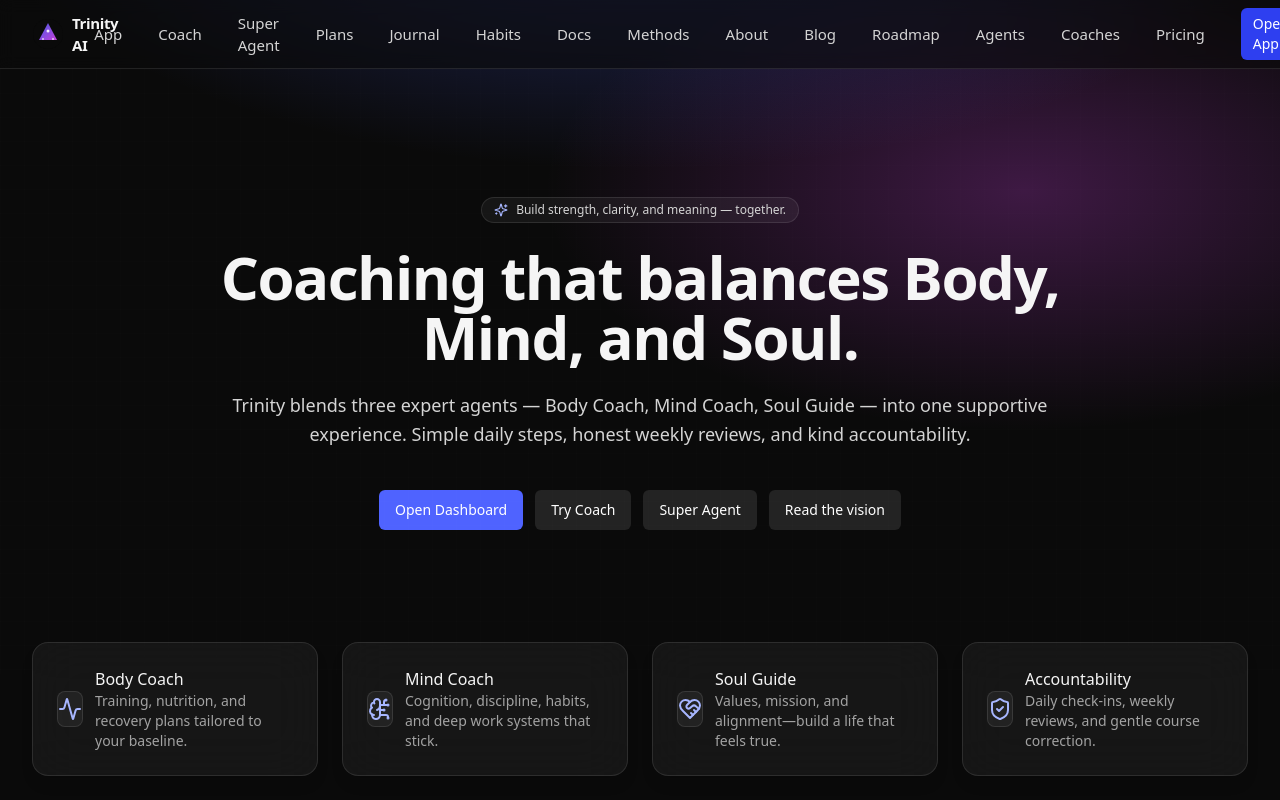
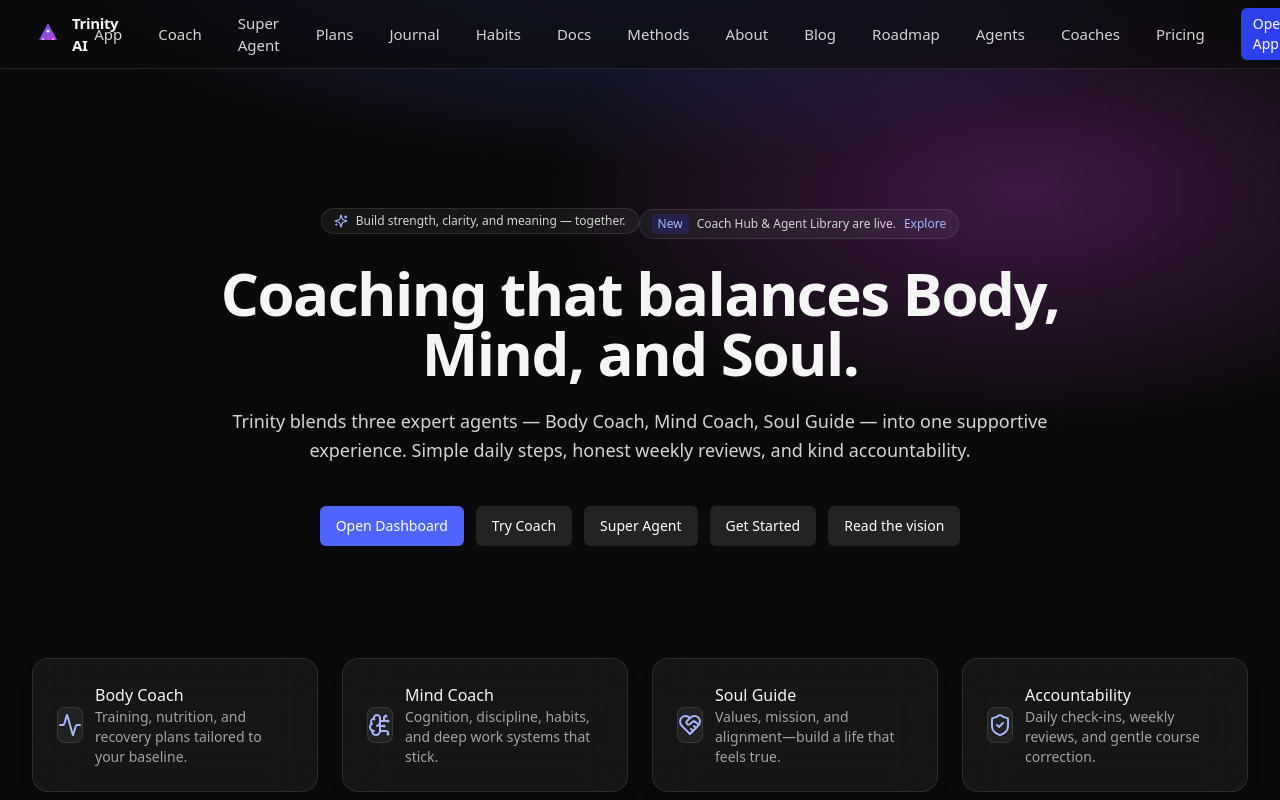
Before and after one commit to frankxai/trinityaicoaching, a Next.js app: page / in a window 1280 px wide. Shown: the top 800 px of the page. Built offline with nearby package versions, Linux system fonts and the light colour scheme.

Commit message:
chore(landing): add announcement pill + Get Started CTA on hero

```diff
--- a/app/page.tsx
+++ b/app/page.tsx
@@ -12,6 +12,11 @@ export default function Page() {
               <Sparkles className="h-3.5 w-3.5 text-brand-300" />
               Build strength, clarity, and meaning — together.
             </div>
+            <div className="mt-3 inline-flex items-center gap-2 rounded-full border border-white/10 bg-white/5 px-3 py-1 text-xs text-neutral-300">
+              <span className="rounded-sm bg-brand-600/20 text-brand-300 px-1.5 py-0.5">New</span>
+              Coach Hub & Agent Library are live.
+              <a href="/hub" className="text-brand-300 hover:text-brand-200">Explore</a>
+            </div>
             <h1 className="mt-6 text-4xl font-semibold tracking-tight sm:text-5xl md:text-6xl">
               Coaching that balances Body, Mind, and Soul.
             </h1>
@@ -22,6 +27,7 @@ export default function Page() {
               <Link href="/app" className="rounded-md bg-brand-500 px-4 py-2.5 text-sm font-medium text-white hover:bg-brand-600 transition">Open Dashboard</Link>
               <Link href="/app/coach" className="rounded-md bg-white/10 px-4 py-2.5 text-sm font-medium text-white hover:bg-white/20 transition">Try Coach</Link>
               <Link href="/app/super-agent" className="rounded-md bg-white/10 px-4 py-2.5 text-sm font-medium text-white hover:bg-white/20 transition">Super Agent</Link>
+              <Link href="/app/get-started" className="rounded-md bg-white/10 px-4 py-2.5 text-sm font-medium text-white hover:bg-white/20 transition">Get Started</Link>
               <Link href="/blog" className="rounded-md bg-white/10 px-4 py-2.5 text-sm font-medium text-white hover:bg-white/20 transition">Read the vision</Link>
             </div>
           </div>
```
